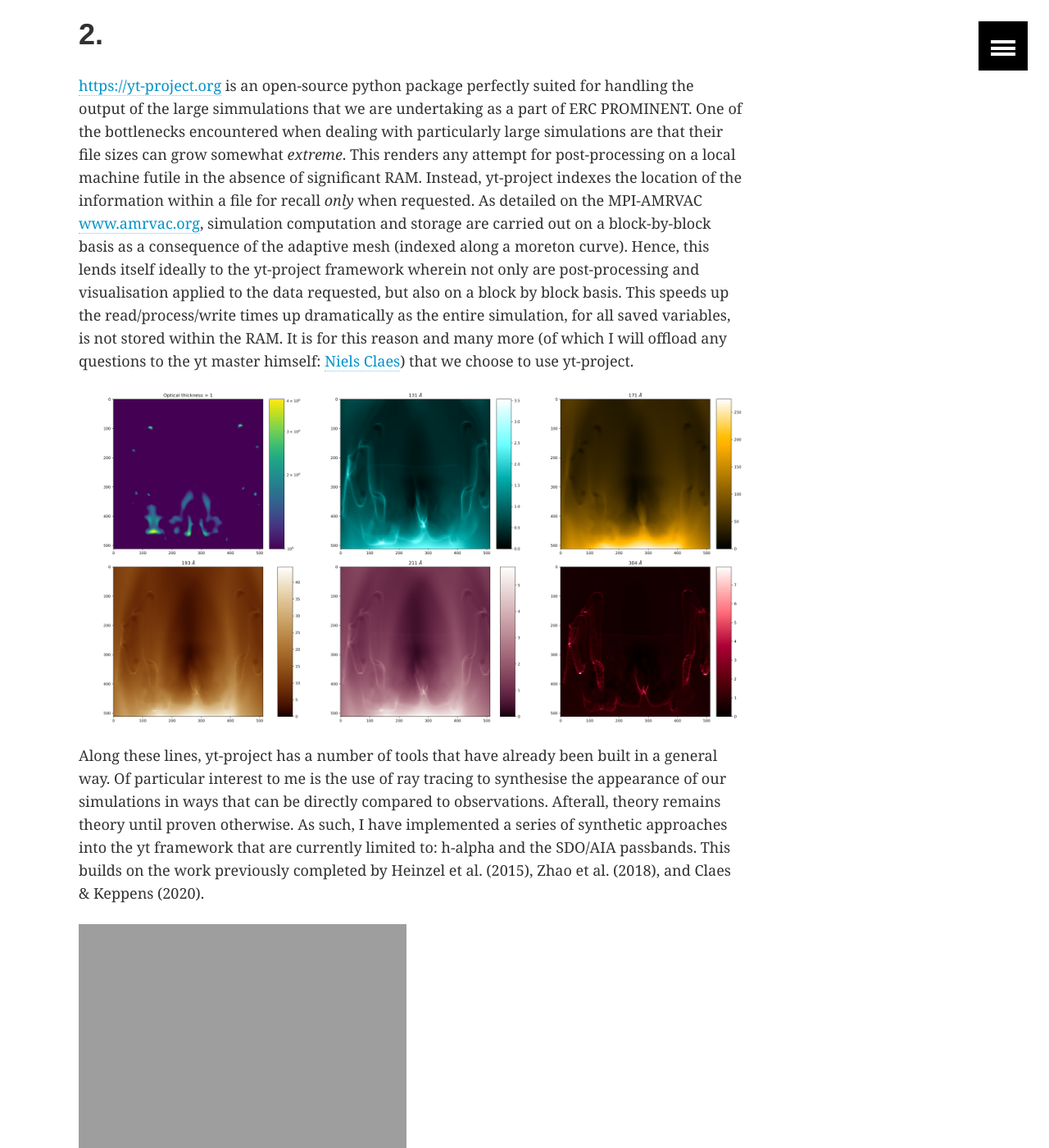
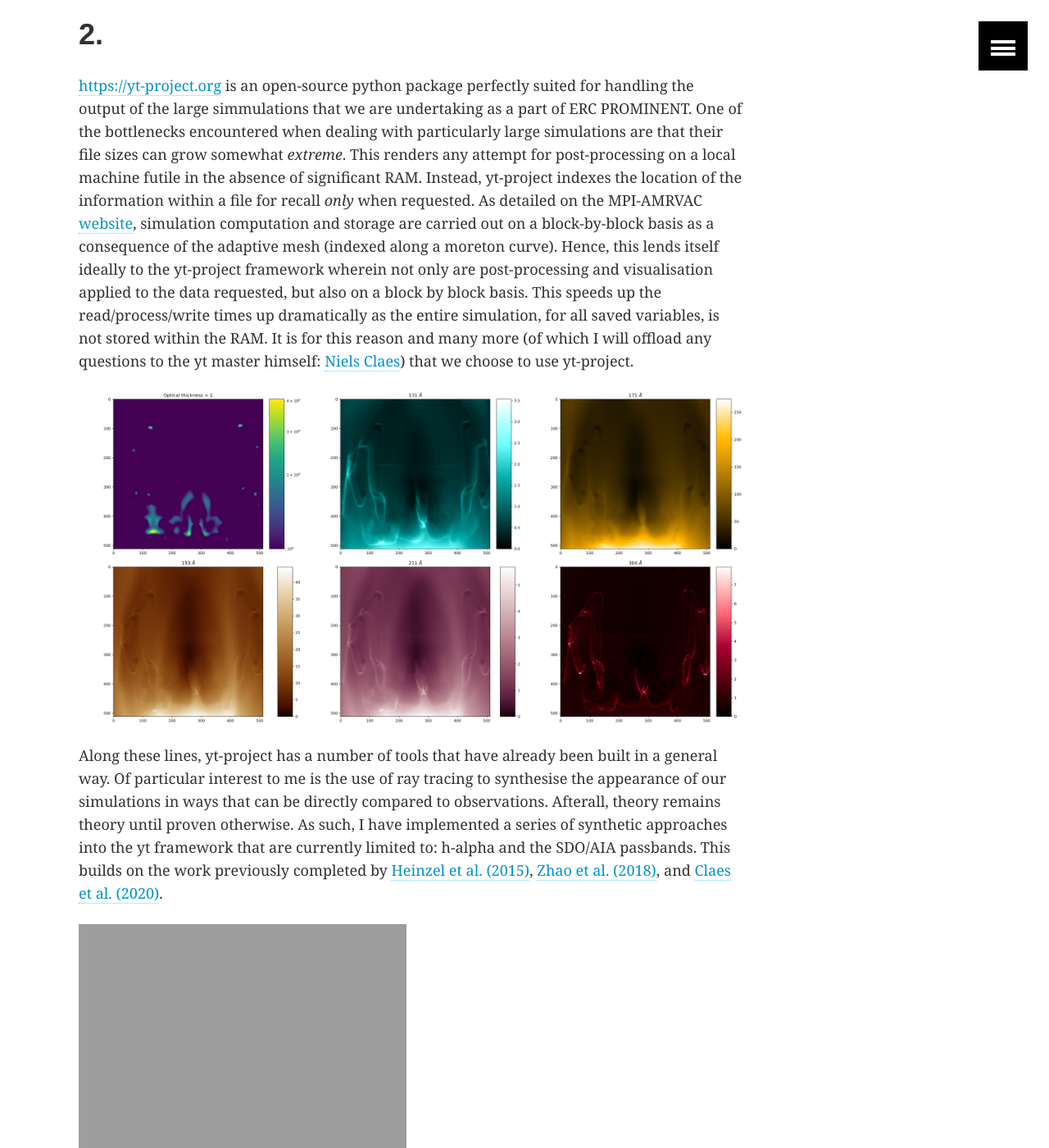
Before and after one commit to erc-prominent/erc-prominent.github.io, a Jekyll site: the page built from team/jackjenkins.md, in a window 1280 px wide and 1400 px high, scrolled down 1707 px. Shown: the whole window at 82% size. Built offline with Jekyll 4.4.1, drawn with Linux system fonts in a browser that asks for light colours.

```diff
--- a/team/jackjenkins.md
+++ b/team/jackjenkins.md
@@ -2,9 +2,10 @@
 layout: article
 excerpt: "Jack Jenkins"
 share: false
+
 ---
 
-Hello there!
+Hello there! <img src="{{ site.url }}/images/jack_bio_photo_erc.jpg" width="200" alt="My ugly mug" align="right">
 
 On this page I will detail some of the things that I have been doing as a part of the ERC PROMINENT project.
 
@@ -27,11 +28,11 @@ The associated paper can be found online at: [https://www.aanda.org/articles/aa/
 
 
 # 2.
-[https://yt-project.org](yt-project) is an open-source python package perfectly suited for handling the output of the large simmulations that we are undertaking as a part of ERC PROMINENT. One of the bottlenecks encountered when dealing with particularly large simulations are that their file sizes can grow somewhat *extreme*. This renders any attempt for post-processing on a local machine futile in the absence of significant RAM. Instead, yt-project indexes the location of the information within a file for recall *only* when requested. As detailed on the MPI-AMRVAC [www.amrvac.org](website), simulation computation and storage are carried out on a block-by-block basis as a consequence of the adaptive mesh (indexed along a moreton curve). Hence, this lends itself ideally to the yt-project framework wherein not only are post-processing and visualisation applied to the data requested, but also on a block by block basis. This speeds up the read/process/write times up dramatically as the entire simulation, for all saved variables, is not stored within the RAM. It is for this reason and many more (of which I will offload any questions to the yt master himself: [Niels Claes](mailto:niels.claes@kuleuven.be)) that we choose to use yt-project.
+[https://yt-project.org](yt-project) is an open-source python package perfectly suited for handling the output of the large simmulations that we are undertaking as a part of ERC PROMINENT. One of the bottlenecks encountered when dealing with particularly large simulations are that their file sizes can grow somewhat *extreme*. This renders any attempt for post-processing on a local machine futile in the absence of significant RAM. Instead, yt-project indexes the location of the information within a file for recall *only* when requested. As detailed on the MPI-AMRVAC [website](www.amrvac.org), simulation computation and storage are carried out on a block-by-block basis as a consequence of the adaptive mesh (indexed along a moreton curve). Hence, this lends itself ideally to the yt-project framework wherein not only are post-processing and visualisation applied to the data requested, but also on a block by block basis. This speeds up the read/process/write times up dramatically as the entire simulation, for all saved variables, is not stored within the RAM. It is for this reason and many more (of which I will offload any questions to the yt master himself: [Niels Claes](mailto:niels.claes@kuleuven.be)) that we choose to use yt-project.
 
 ![]({{ site.url }}/images/field_aligned_test_thick.png)
 
-Along these lines, yt-project has a number of tools that have already been built in a general way. Of particular interest to me is the use of ray tracing to synthesise the appearance of our simulations in ways that can be directly compared to observations. Afterall, theory remains theory until proven otherwise. As such, I have implemented a series of synthetic approaches into the yt framework that are currently limited to: h-alpha and the SDO/AIA passbands. This builds on the work previously completed by Heinzel et al. (2015), Zhao et al. (2018), and Claes & Keppens (2020).
+Along these lines, yt-project has a number of tools that have already been built in a general way. Of particular interest to me is the use of ray tracing to synthesise the appearance of our simulations in ways that can be directly compared to observations. Afterall, theory remains theory until proven otherwise. As such, I have implemented a series of synthetic approaches into the yt framework that are currently limited to: h-alpha and the SDO/AIA passbands. This builds on the work previously completed by [Heinzel et al. (2015)](https://ui.adsabs.harvard.edu/abs/2015A%26A...579A..16H/abstract), [Zhao et al. (2018)](https://ui.adsabs.harvard.edu/abs/2019ApJ...872..190Z/abstract), and [Claes et al. (2020)](https://ui.adsabs.harvard.edu/abs/2020A%26A...636A.112C/abstract).
 
 ![]({{ site.url }}/images/filament_appearance_disk.gif)
 
```
Also changed, not shown: _posts/media/2021-04-08-Jenkins_Keppens.md (+6 -0 lines), team/index.md (+1 -1 lines).
